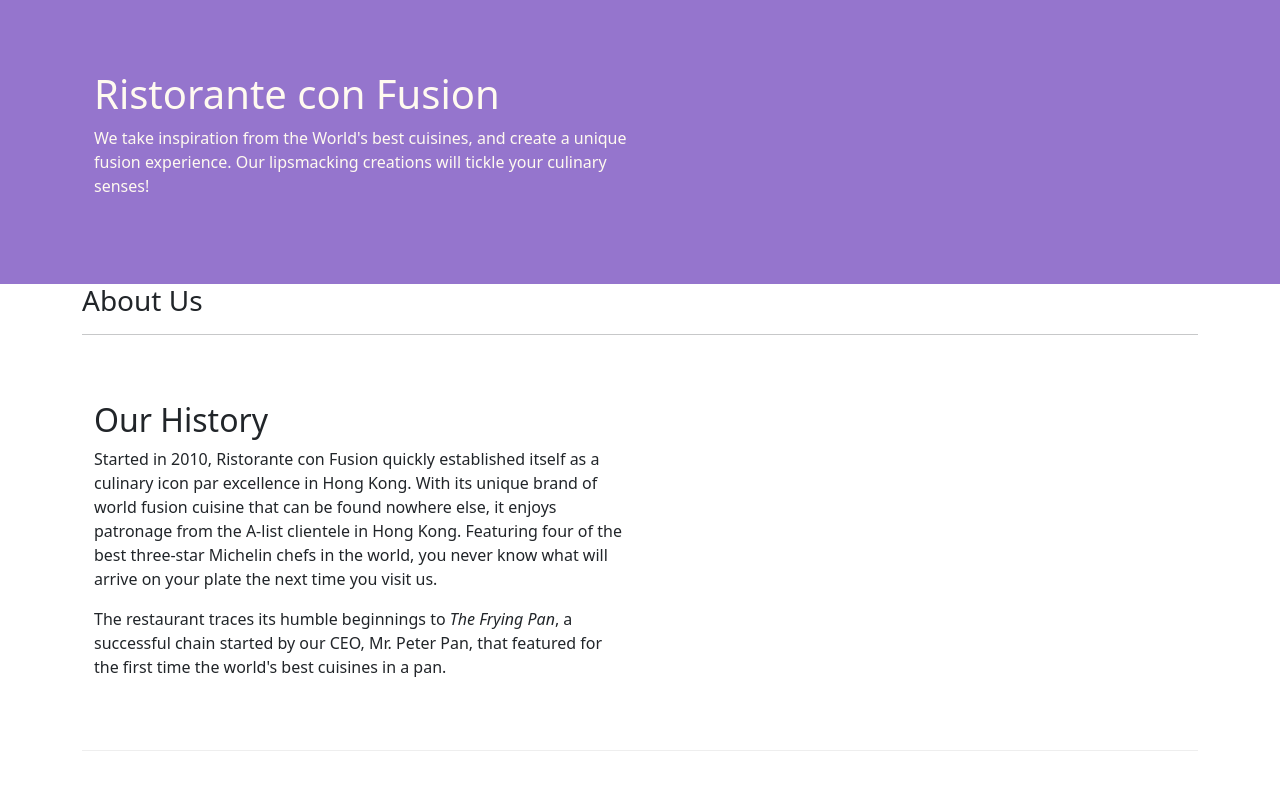
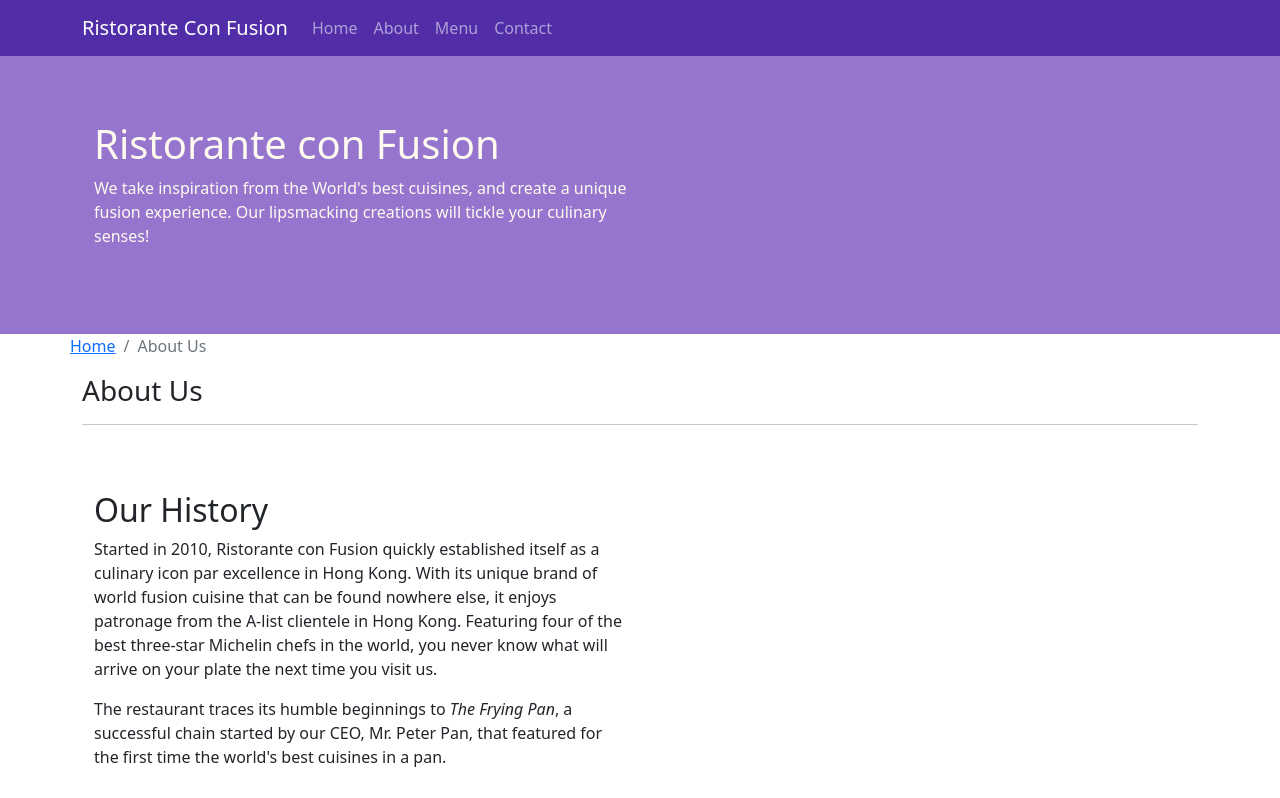
Before and after one commit to bethanycable/coursera-bootstrap, a website: page aboutus.html in a window 1280 px wide. Shown: the top 798 px of the page. Drawn offline with nearby package versions, Linux system fonts and the light colour scheme.

Commit message:
Navbar and Breadcrumbs

```diff
--- a/aboutus.html
+++ b/aboutus.html
@@ -14,6 +14,22 @@
 </head>
 
 <body>
+    <nav class="navbar navbar-dark navbar-expand-sm fixed-top">
+        <div class="container">
+            <button class="navbar-toggler" type="button" data-toggle="collapse" data-target="#Navbar">
+                <span class="navbar-toggler-icon"></span>
+            </button>
+            <a class="navbar-brand mr-auto" href="./index.html">Ristorante Con Fusion</a>
+            <div class="collapse navbar-collapse" id="Navbar">
+                <ul class="navbar-nav mr-auto">
+                    <li class="nav-item"><a class="nav-link" href="./index.html">Home</a></li>
+                    <li class="nav-item active"><a class="nav-link" href="./aboutus.html">About</a></li>
+                    <li class="nav-item"><a class="nav-link" href="#">Menu</a></li>
+                    <li class="nav-item"><a class="nav-link" href="#">Contact</a></li>
+                </ul>
+            </div>
+        </div>
+    </nav>
     <header class="jumbotron">
         <div class="container">
             <div class="row row-header">
@@ -29,6 +45,10 @@
 
     <div class="container">
         <div class="row">
+            <ol class="col-12 breadcrumb">
+                <li class="breadcrumb-item"><a href="./index.html">Home</a></li>
+                <li class="breadcrumb-item active">About Us</li>
+            </ol>
             <div>
                <h3>About Us</h3>
                <hr>
@@ -68,7 +88,7 @@
                 <div class="col-4 offset-1 col-sm-2">
                     <h5>Links</h5>
                     <ul class="list-unstyled">
-                        <li><a href="#">Home</a></li>
+                        <li><a href="./index.html">Home</a></li>
                         <li><a href="#">About</a></li>
                         <li><a href="#">Menu</a></li>
                         <li><a href="#">Contact</a></li>
--- a/css/styles.css
+++ b/css/styles.css
@@ -28,3 +28,12 @@
     margin: 0;
     color: #0f0f0f;
 }
+
+body {
+    padding: 50px 0 0 0;
+    z-index: 0;
+}
+
+.navbar-dark {
+    background-color: #512da8;
+}
```
Also changed, not shown: index.html (+18 -1 lines).
